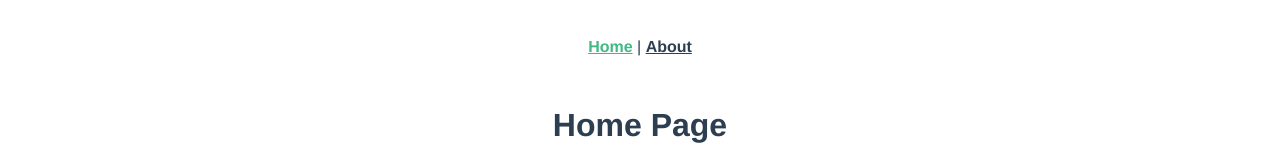
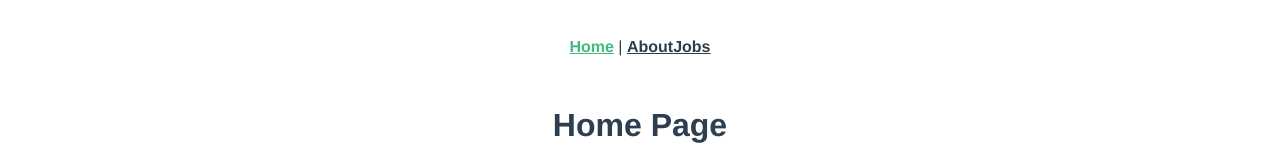
Before and after one commit to Arik096/vue_cli, a Vue app in the folder vue_router_demo/: page / in a window 1280 px wide. Shown: the top 160 px of the page. Built offline with nearby package versions, Linux system fonts and the light colour scheme.

Commit message:
jobs creted

```diff
--- a/vue_router_demo/src/App.vue
+++ b/vue_router_demo/src/App.vue
@@ -2,6 +2,7 @@
   <div id="nav">
     <router-link to="/">Home</router-link> |
     <router-link to="/about">About</router-link>
+    <router-link to="/jobs">Jobs</router-link>
   </div>
   <router-view/>
 </template>
```
